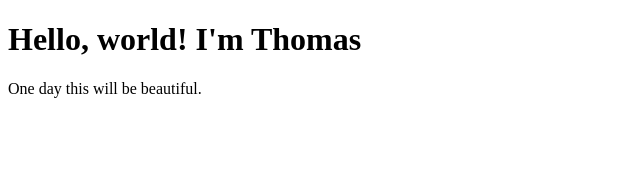
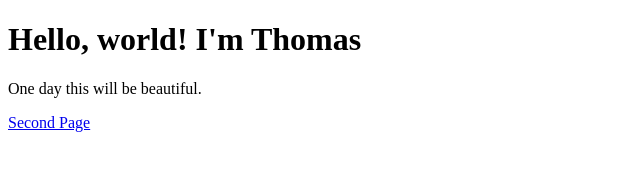
Before and after one commit to ThomasAllison/ThomasAllison, a plain HTML site: page index.html in a window 1280 px wide. Shown: the whole page, without its empty margins (0-640 px from the left). Drawn offline with Linux system fonts and the light colour scheme.

Commit message:
try second page

```diff
--- a/index.html
+++ b/index.html
@@ -9,5 +9,6 @@
 <body>
   <h1>Hello, world! I'm Thomas</h1>
   <p>One day this will be beautiful.</p>
+  <a href="second.html">Second Page</a>
 </body>
 </html>
```
